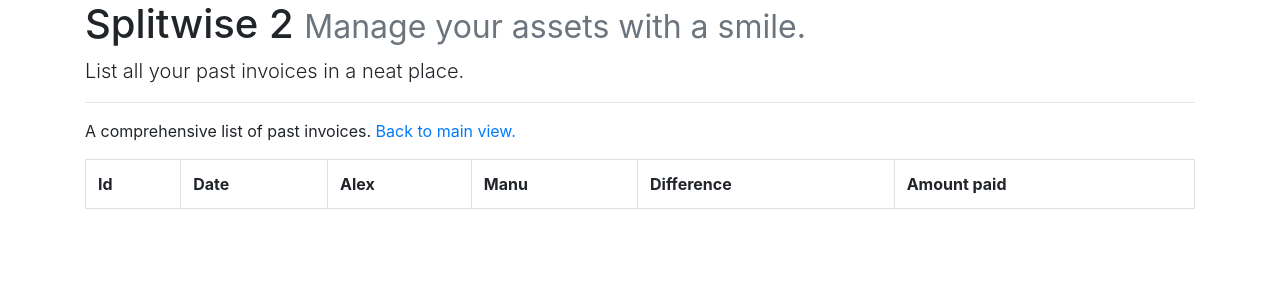
After one commit to krixikraxi/simplesplit2, a PHP site: page /invoiceList.php in a window 1280 px wide. The commit adds this page. Shown: the top 300 px of the page. Run offline with PHP 8.4, Linux system fonts and the light colour scheme; data comes from the database, SQL or seed files in the repository; lists and menus that the app fills with data are empty; some libraries are stand-ins or nearby versions.

Commit message:
added view to display past invoices, small bugfixes

```diff
--- a/config.php
+++ b/config.php
@@ -3,7 +3,7 @@
 $host = "localhost"; /* Host name */
 $user = "splituser"; /* User */
 $password = "1234"; /* Password */
-$dbname = "splitwise"; /* Database name */
+$dbname = "splitwisedev"; /* Database name */
 
 $conn = mysqli_connect($host, $user, $password,$dbname);
 // Check connection
--- a/database/backupDatabase.sql
+++ b/database/backupDatabase.sql
@@ -36,7 +36,7 @@ CREATE TABLE `bills` (
   KEY `bills_invoices_FK` (`invoice`),
   CONSTRAINT `bills_invoices_FK` FOREIGN KEY (`invoice`) REFERENCES `invoices` (`id`),
   CONSTRAINT `bills_users_FK` FOREIGN KEY (`user`) REFERENCES `users` (`id`)
-) ENGINE=InnoDB AUTO_INCREMENT=87 DEFAULT CHARSET=utf8mb4;
+) ENGINE=InnoDB AUTO_INCREMENT=93 DEFAULT CHARSET=utf8mb4;
 /*!40101 SET character_set_client = @saved_cs_client */;
 
 --
@@ -45,7 +45,7 @@ CREATE TABLE `bills` (
 
 LOCK TABLES `bills` WRITE;
 /*!40000 ALTER TABLE `bills` DISABLE KEYS */;
-INSERT INTO `bills` VALUES (80,11.68,'2019-01-20 10:15:44','spar 19.01.',2,0,NULL,NULL),(81,21.08,'2019-01-20 10:16:19','merkur 18.01',2,0,NULL,'2019-01-20 10:16:29'),(82,42.54,'2019-01-20 10:17:15','merkur 17.01',2,0,NULL,NULL),(83,22.74,'2019-01-20 10:18:02','spar 14.01',2,0,NULL,NULL),(84,30.54,'2019-01-20 10:18:37','eurospar 16.01',2,0,NULL,NULL),(85,66.07,'2019-01-20 10:19:48','spar 09.01',2,0,NULL,NULL),(86,51.13,'2019-01-20 10:21:55','merkur 02.01',1,0,NULL,NULL);
+INSERT INTO `bills` VALUES (80,11.68,'2019-01-20 10:15:44','spar 19.01.',2,0,NULL,NULL),(81,21.08,'2019-01-20 10:16:19','merkur 18.01',2,0,NULL,'2019-01-20 10:16:29'),(82,42.54,'2019-01-20 10:17:15','merkur 17.01',2,0,NULL,NULL),(83,22.74,'2019-01-20 10:18:02','spar 14.01',2,0,NULL,NULL),(84,30.54,'2019-01-20 10:18:37','eurospar 16.01',2,0,NULL,NULL),(85,66.07,'2019-01-20 10:19:48','spar 09.01',2,0,NULL,NULL),(86,51.13,'2019-01-20 10:21:55','merkur 02.01',1,0,NULL,NULL),(87,43.49,'2019-01-25 17:33:14','merkur 24.01',2,0,NULL,NULL),(88,26.2,'2019-01-26 18:05:19','biofrische',1,0,NULL,NULL),(89,27.79,'2019-01-26 18:41:58','merkur',2,0,NULL,NULL),(90,12.24,'2019-01-28 16:46:54','spar',1,0,NULL,NULL),(91,33.58,'2019-01-30 16:10:30','spar',2,0,NULL,NULL),(92,10.99,'2019-02-02 16:28:22','bipa',2,0,NULL,NULL);
 /*!40000 ALTER TABLE `bills` ENABLE KEYS */;
 UNLOCK TABLES;
 /*!50003 SET @saved_cs_client      = @@character_set_client */ ;
@@ -124,4 +124,4 @@ UNLOCK TABLES;
 /*!40101 SET COLLATION_CONNECTION=@OLD_COLLATION_CONNECTION */;
 /*!40111 SET SQL_NOTES=@OLD_SQL_NOTES */;
 
--- Dump completed on 2019-01-20 10:52:22
+-- Dump completed on 2019-02-02 19:31:30
--- /dev/null
+++ b/invoiceList.php
@@ -0,0 +1,71 @@
+<!doctype html>
+<html lang="en">
+<head>
+	<meta charset="UTF-8">
+	<title>Splitwise 2</title>
+	<link href="https://maxcdn.bootstrapcdn.com/bootstrap/4.0.0/css/bootstrap.min.css" rel="stylesheet">
+	<link rel="stylesheet" type="text/css" href="css/custom.css">
+	<script src="https://code.jquery.com/jquery-3.2.1.slim.min.js"></script>
+	<script src="https://cdnjs.cloudflare.com/ajax/libs/popper.js/1.12.9/umd/popper.min.js" ></script>
+	<script src="https://maxcdn.bootstrapcdn.com/bootstrap/4.0.0/js/bootstrap.min.js"></script>
+	<script src="http://ajax.googleapis.com/ajax/libs/angularjs/1.4.8/angular.min.js"></script>
+</head>
+<body>
+
+<div class="container">
+    <div class="page-header">
+		<h1>
+			Splitwise 2
+			<small class="text-muted">Manage your assets with a smile.</small>
+		</h1>
+		<p class="lead">List all your past invoices in a neat place.</p>
+		<hr>
+    </div>
+
+	    <div ng-app="sa_app" ng-controller="controller" ng-init="show_data()">
+		<div class="row">
+			<div class="col-sm mb-3">
+				A comprehensive list of past invoices. <a href="index.php" >Back to main view.</a>
+			</div>
+		</div>
+			<div class="row">
+				<div class="col-sm">
+					<table class="table table-bordered">
+						<tr>
+							<th>Id</th>
+							<th>Date</th>
+							<th>Alex</th>
+							<th>Manu</th>
+							<th>Difference</th>
+							<th>Amount paid</th>
+						</tr>
+						<tr ng-repeat="x in invoices">
+							<td>{{x.id}}</td>
+							<td>{{x.date}}</td>
+							<td>{{x.alex}}</td>
+							<td>{{x.manu}}</td>
+							<td>{{Math.round(Math.abs(x.manu - x.alex) * 100) / 100}}</td>
+							<td> {{x.alex > x.manu ? "Manu -> Alex: " : "Alex -> Manu: "}} {{((Math.round(Math.abs(x.manu - x.alex) * 100) / 100) / 2)}}</td>
+						</tr>
+					</table>
+				</div>
+			</div>
+		</div>
+</div>
+
+<script>
+	var app = angular.module("sa_app", []);
+	app.controller("controller", function($scope, $http) {
+		$scope.Math = window.Math;
+		$scope.show_data = function() {
+			$http.get("invoiceSummaryList.php")
+				.success(function(data) {
+					$scope.invoices = data;
+				});
+		}
+
+
+	});
+</script>
+</body>
+</html>
--- /dev/null
+++ b/invoiceSummaryList.php
@@ -0,0 +1,18 @@
+<?php
+include 'config.php';
+$output = array();
+$query  = 	"SELECT i.id,
+					i.date,
+					ROUND(SUM(CASE WHEN b.user = 1 THEN b.amount ELSE 0 END),2) AS alex,
+					ROUND(SUM(CASE WHEN b.user = 2 THEN b.amount ELSE 0 END),2) AS manu
+			FROM bills b JOIN invoices i ON b.invoice = i.id
+			WHERE b.deleted = 0 AND b.invoice IS NOT NULL
+			GROUP BY b.invoice";
+$result = mysqli_query($conn, $query);
+if (mysqli_num_rows($result) > 0) {
+    while ($row = mysqli_fetch_array($result)) {
+        $output[] = $row;
+    }
+    echo json_encode($output);
+}
+?>
```
Also changed, not shown: database/backupDatabaseDEV.sql (+5 -5 lines), index.php (+10 -2 lines).
